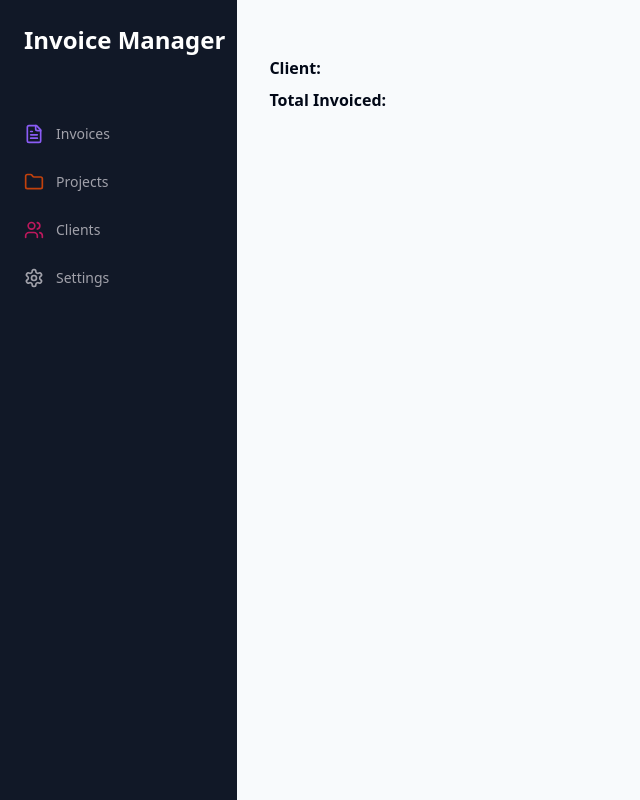
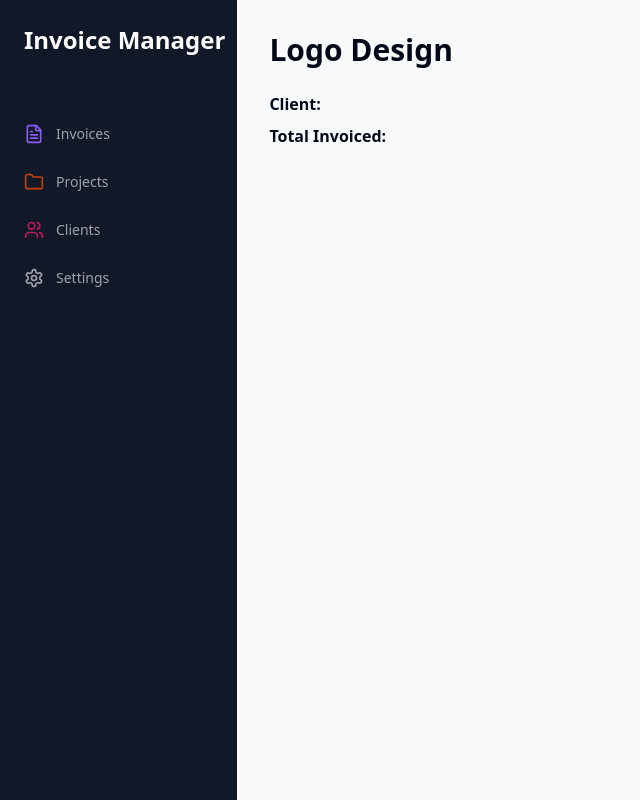
Before and after one commit to turaluix/coleto-invoice-maker, a Next.js app: page /projects/1 in a window 1280 px wide. Shown: the whole page, without its empty margins (0-640 px from the left). Built offline with nearby package versions, Linux system fonts and the light colour scheme.

Commit message:
fixed errors

```diff
--- a/src/app/projects/[id]/page.tsx
+++ b/src/app/projects/[id]/page.tsx
@@ -1,7 +1,17 @@
 import { projectsData } from '../../../data/mockData'
 
+// Add this type definition
+type Project = {
+  id: string;
+  name: string;
+  clientName: string;
+  totalInvoiced: string | number;
+  // Add other properties as needed
+};
+
 export default function ProjectPage({ params }: { params: { id: string } }) {
-  const project = projectsData.find(p => p.id === params.id)
+  // Update the find function to use the correct type
+  const project = projectsData.find(p => p.id === params.id) as Project | undefined;
 
   if (!project) {
     return <div>Project not found</div>
@@ -9,7 +19,7 @@ export default function ProjectPage({ params }: { params: { id: string } }) {
 
   return (
     <div className="space-y-6">
-      <h1 className="text-3xl font-bold">{project.projectName}</h1>
+      <h1 className="text-3xl font-bold">{project.name}</h1>
       <div className="space-y-2">
         <p><span className="font-semibold">Client:</span> {project.clientName}</p>
         <p><span className="font-semibold">Total Invoiced:</span> {project.totalInvoiced}</p>
```
